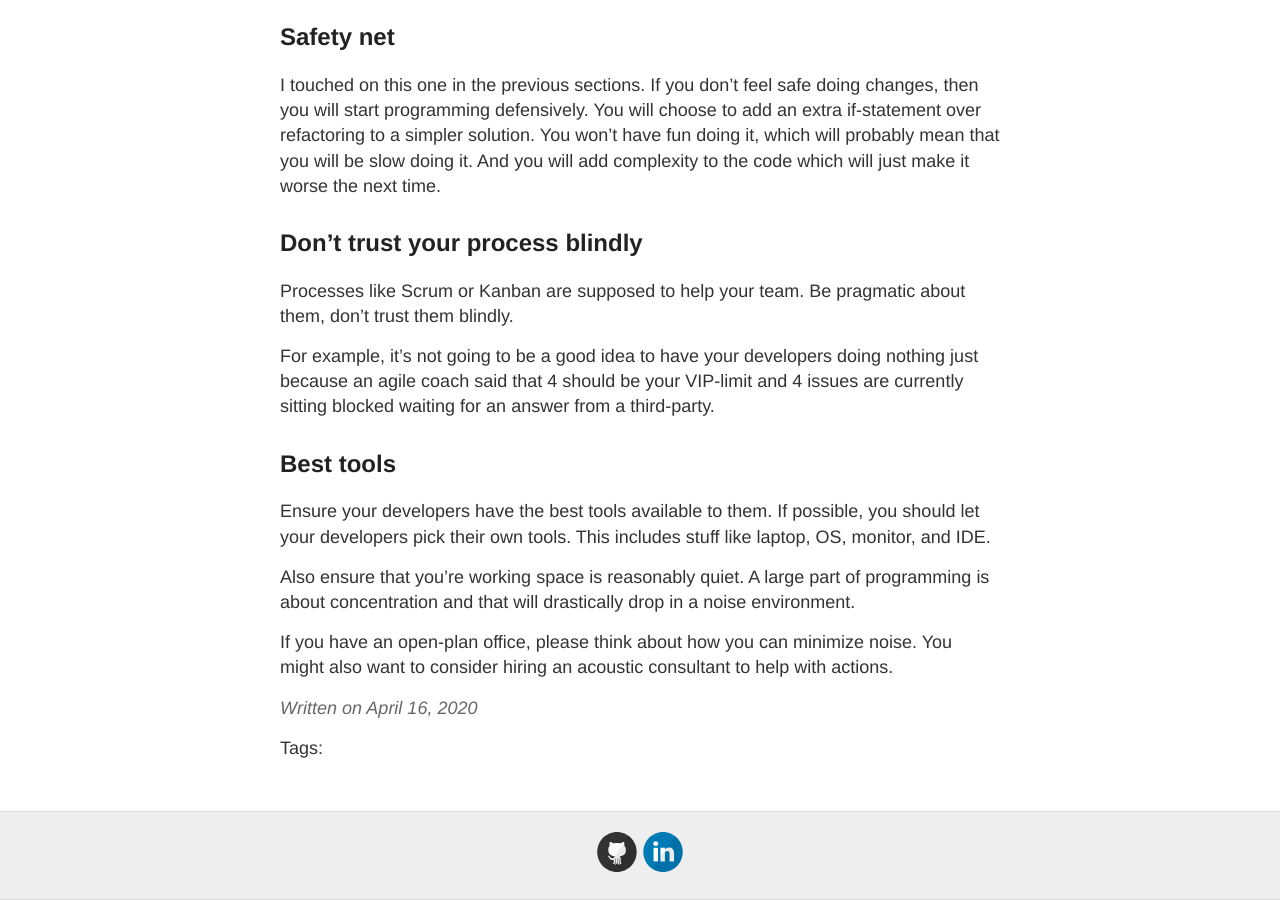
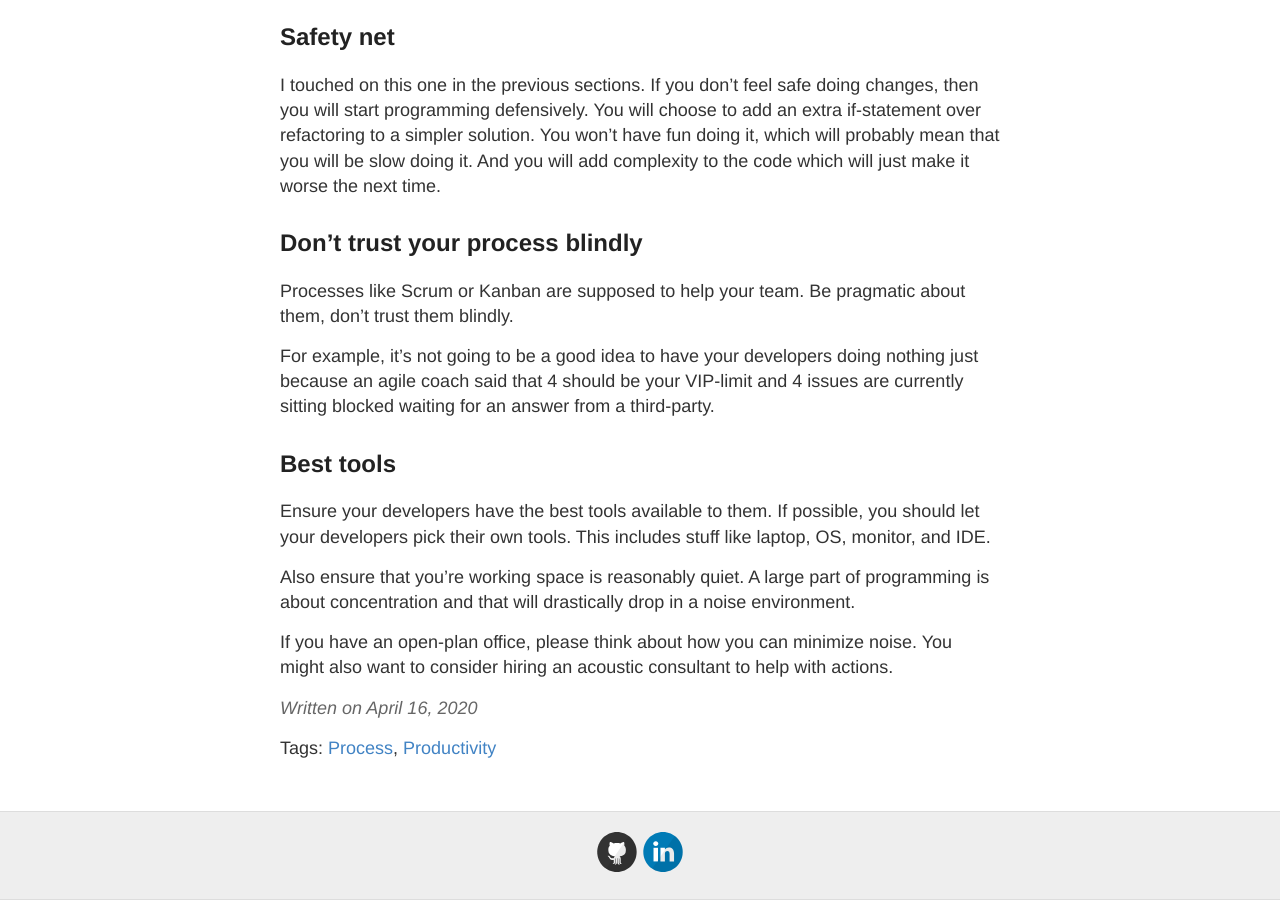
Before and after one commit to plilja/plilja.github.io, a Jekyll site: the page built from _posts/2020-04-16-what-makes-a-team-productive.md, in a window 1280 px wide and 900 px high, scrolled down 1888 px. Built offline with Jekyll 4.4.1, drawn with Linux system fonts in a browser that asks for light colours.

Commit message:
Update tags

```diff
--- /dev/null
+++ b/_my_tags/process.md
@@ -0,0 +1,4 @@
+---
+slug: process
+name: Process
+---
--- a/_posts/2020-04-16-what-makes-a-team-productive.md
+++ b/_posts/2020-04-16-what-makes-a-team-productive.md
@@ -1,7 +1,7 @@
 ---
 layout: post
 title: What makes a team productive?
-tags: [process]
+tags: [process, productivity]
 ---
 My interests mostly lie in the technical side of software
 development. But through experience, I have learned that
```
Also changed, not shown: _my_tags/productivity.md (added, +4 -0 lines), _posts/2020-09-20-decision-making.md (+1 -1 lines).
